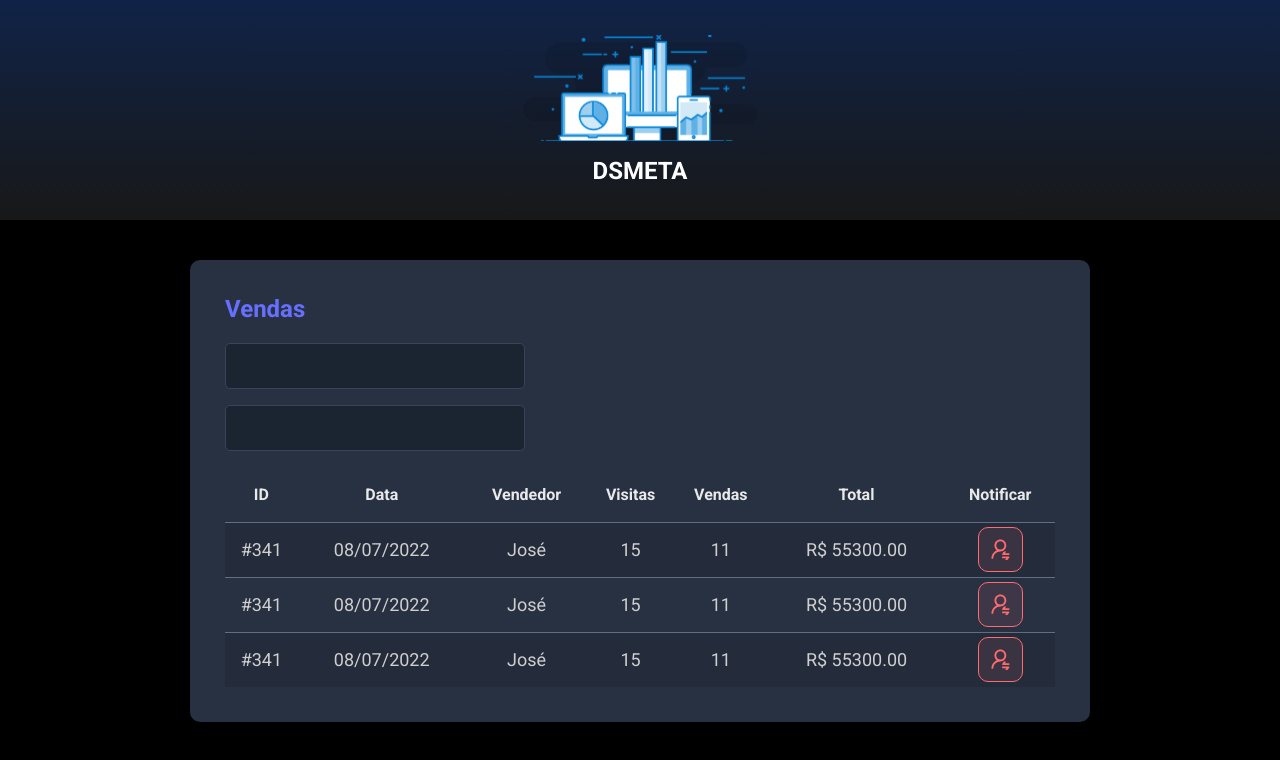
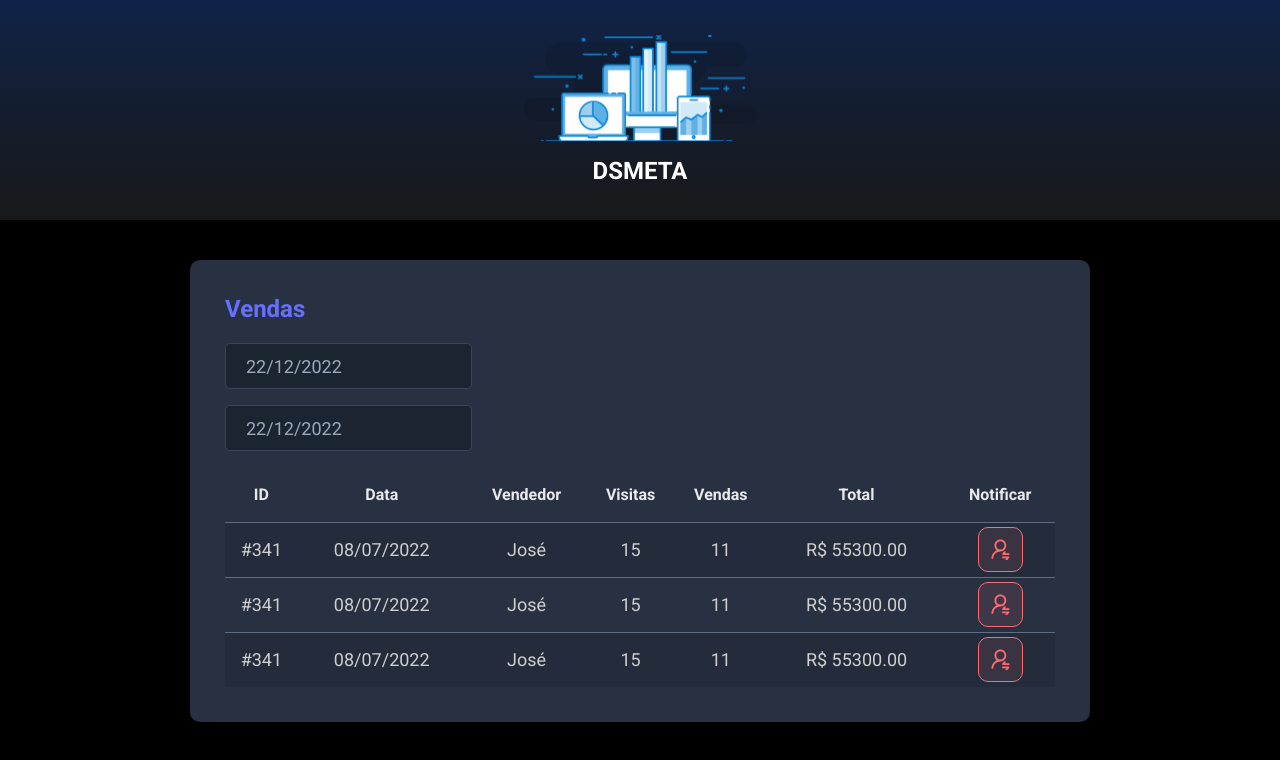
Before and after one commit to ronaldo-devlearning/dsmeta, a React (Vite) app in the folder frontend/: page / in a window 1280 px wide. Shown: the top 760 px of the page. Built offline with nearby package versions, Linux system fonts and the light colour scheme.

Commit message:
DatePicker

```diff
--- a/frontend/package.json
+++ b/frontend/package.json
@@ -9,7 +9,10 @@
     "preview": "vite preview"
   },
   "dependencies": {
+    "@types/react-datepicker": "4.4.2",
+    "date-fns": "^2.29.3",
     "react": "^18.2.0",
+    "react-datepicker": "4.8.0",
     "react-dom": "^18.2.0"
   },
   "devDependencies": {
--- a/frontend/src/components/SalesCard/index.tsx
+++ b/frontend/src/components/SalesCard/index.tsx
@@ -1,5 +1,11 @@
+import 'react-datepicker/dist/react-datepicker.css'
 import NotificationButton from '../NotificationButton'
 import './style.css'
+
+import DatePicker, { registerLocale } from "react-datepicker";
+import ptBR from 'date-fns/locale/pt-BR';
+
+registerLocale('pt-br', ptBR)
 
 function SalesCard() {
     return (
@@ -7,10 +13,22 @@
             <h2 className="dsmeta-sales-title">Vendas</h2>
             <div>
                 <div className="dsmeta-form-control-container">
-                    <input className="dsmeta-form-control" type="text" />
+                    <DatePicker
+                        locale="pt-br"
+                        selected={new Date()}
+                        onChange={(date: Date) => {}}
+                        className="dsmeta-form-control"
+                        dateFormat="dd/MM/yyyy"
+                    />
                 </div>
                 <div className="dsmeta-form-control-container">
-                    <input className="dsmeta-form-control" type="text" />
+                    <DatePicker
+                        locale="pt-br"
+                        selected={new Date()}
+                        onChange={(date: Date) => {}}
+                        className="dsmeta-form-control"
+                        dateFormat="dd/MM/yyyy"
+                    />
                 </div>
             </div>
             <div>
```
Also changed, not shown: 1 other file (tests, documents, lock files or other folders).
